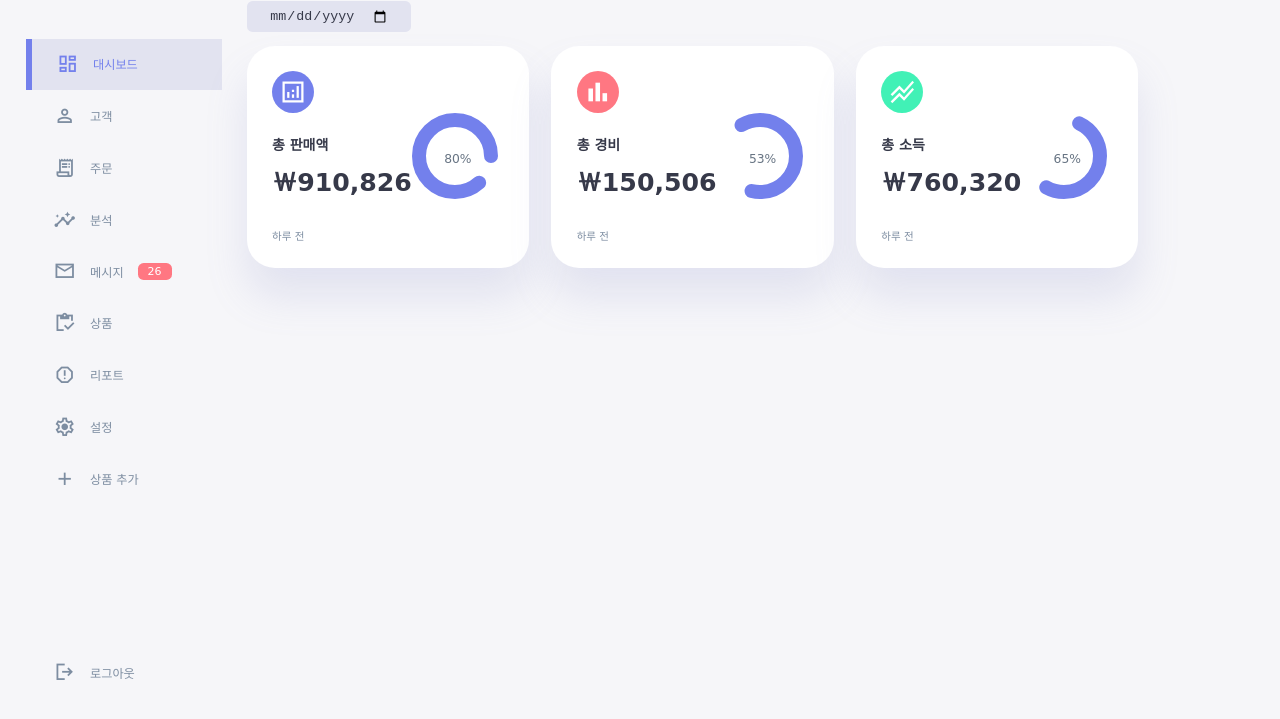
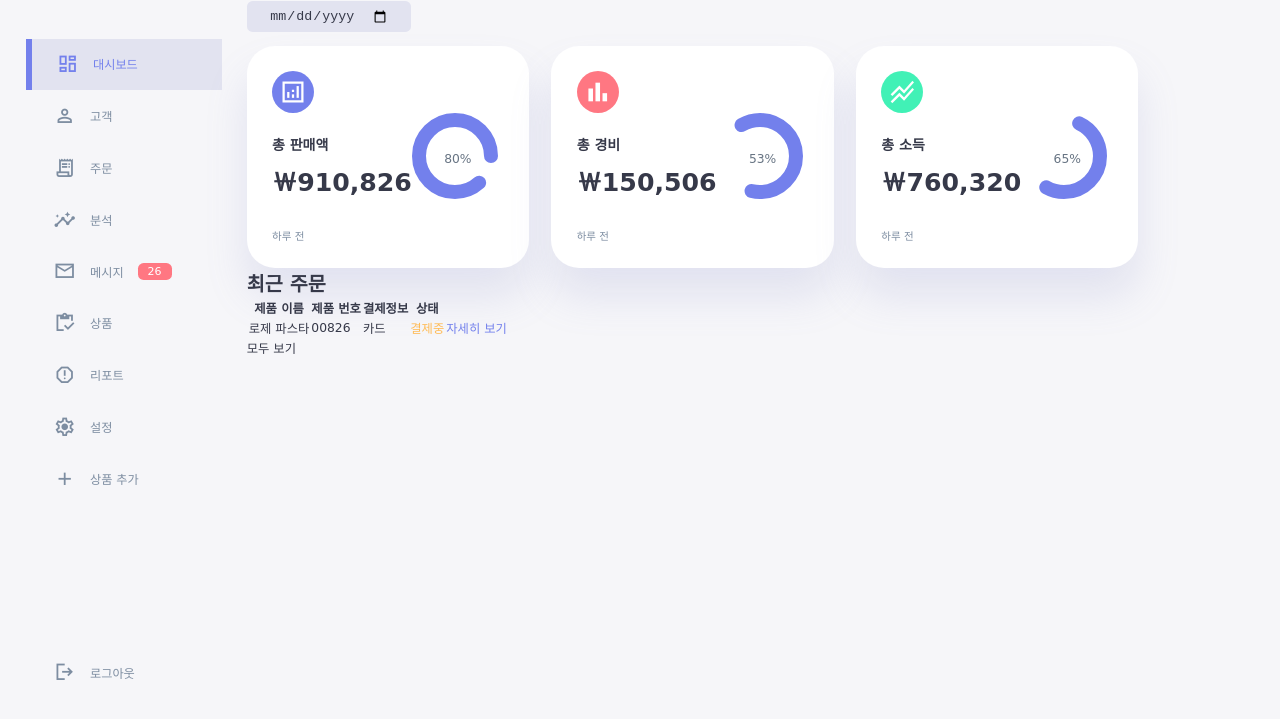
Before and after one commit to Jangchaeyun/responsive-admin-dashboard, a plain HTML site: page index.html in a window 1280 px wide. Shown: the part 69-788 px from the top of the page. Drawn offline with nearby package versions, Linux system fonts and the light colour scheme; a web font is replaced by a local one.

Commit message:
ADD: Recent Orders (Orders Table) Markup

```diff
--- a/index.html
+++ b/index.html
@@ -133,6 +133,32 @@
                 </div>
                 <!-- END OF INCOME -->
             </div>
+            <!-- END OF INSIGHTS -->
+
+            <div class="recent-order">
+                <h2>최근 주문</h2>
+                <table>
+                    <thead>
+                        <tr>
+                            <th>제품 이름</th>
+                            <th>제품 번호</th>
+                            <th>결제정보</th>
+                            <th>상태</th>
+                            <th></th>
+                        </tr>
+                    </thead>
+                    <tbody>
+                        <tr>
+                            <td>로제 파스타</td>
+                            <td>00826</td>
+                            <td>카드</td>
+                            <td class="warning">결제중</td>
+                            <td class="primary">자세히 보기</td>
+                        </tr>
+                    </tbody>
+                </table>
+                <a href="#">모두 보기</a>
+            </div>
         </main>
     </div>
 </body>
```
